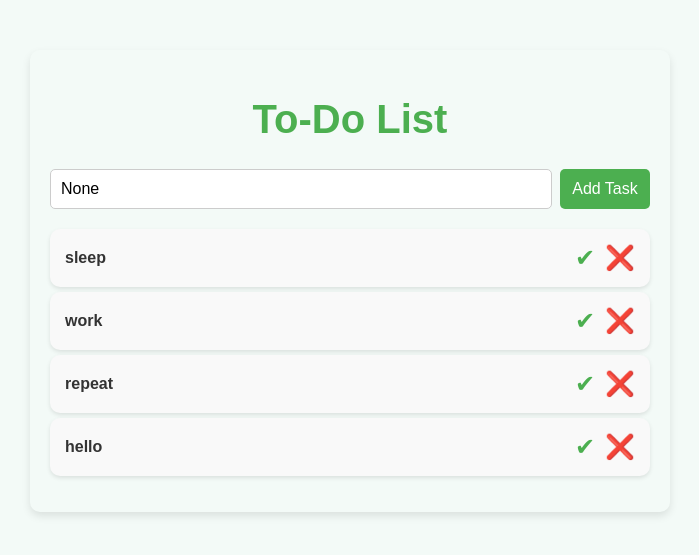
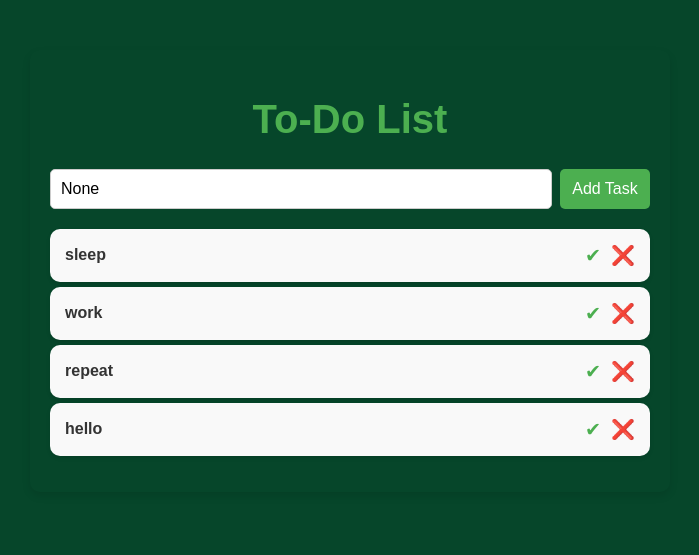
Before and after one commit to Rohit0414/odoo, a Django app: page / in a window 1280 px wide. Shown: the top 555 px of the page, without its empty margins (290-989 px from the left). Run offline with Django 5.2, Linux system fonts and the light colour scheme; data comes from the database, SQL or seed files in the repository; both versions use the stored data as it was after the commit.

Commit message:
To_do_list

```diff
--- a/static/styles.css
+++ b/static/styles.css
@@ -1,6 +1,6 @@
 body {
     font-family: Arial, sans-serif;
-    background-color: #f3faf7 !important;
+    background-color: #06462a !important;
     color: #333;
     max-width: 600px;
     margin: 50px auto;
@@ -88,7 +88,7 @@
 
 .actions a {
     text-decoration: none;
-    font-size: 1.5rem;
+    font-size: 1.2rem;
     color: #4CAF50;
     transition: color 0.3s ease;
 }
@@ -98,7 +98,7 @@
 }
 
 .actions a.delete {
-    color: #f44336;
+    color: #e21c0e;
 }
 
 .actions a.delete:hover {
```
Also changed, not shown: db.sqlite3.
